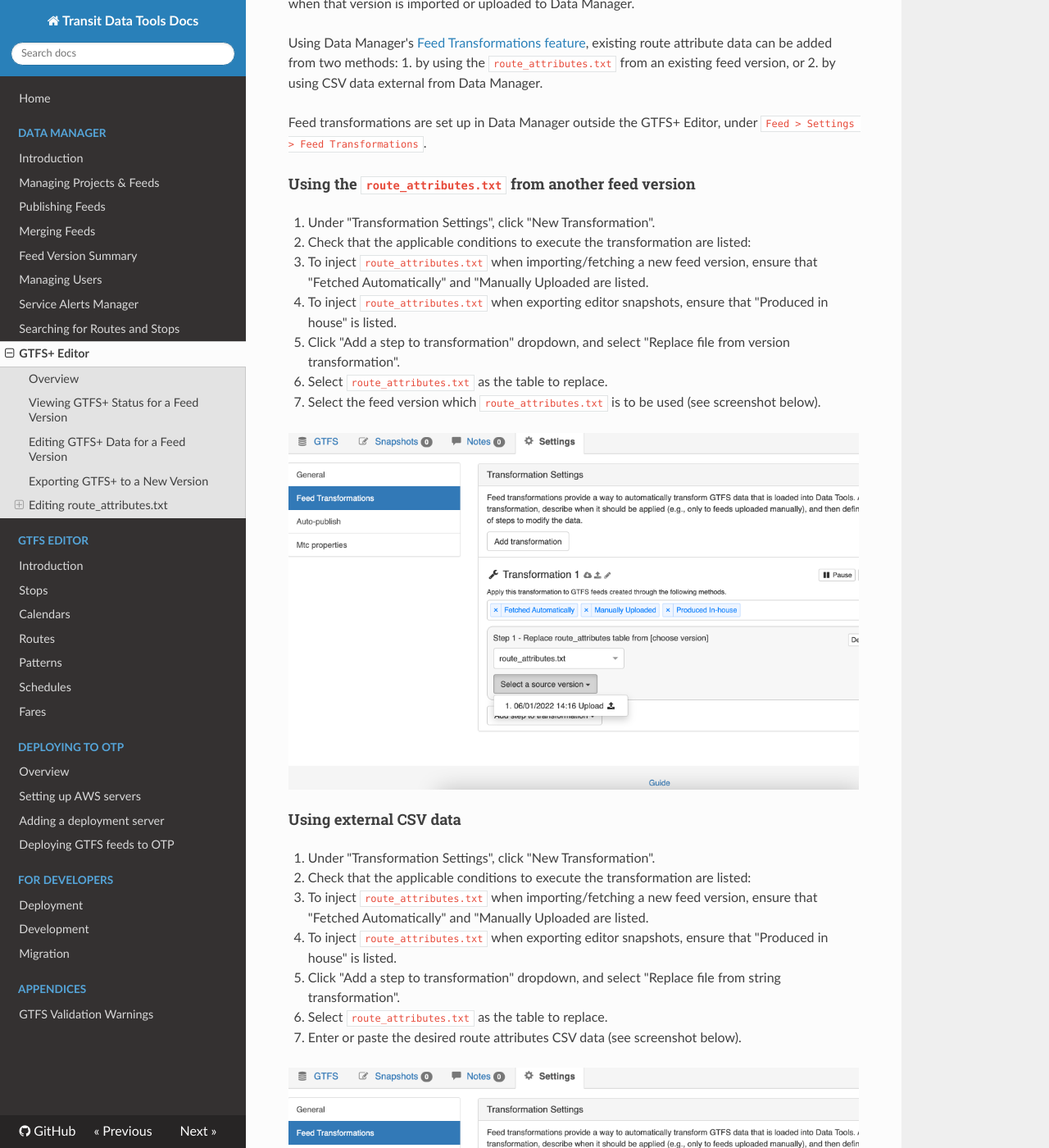
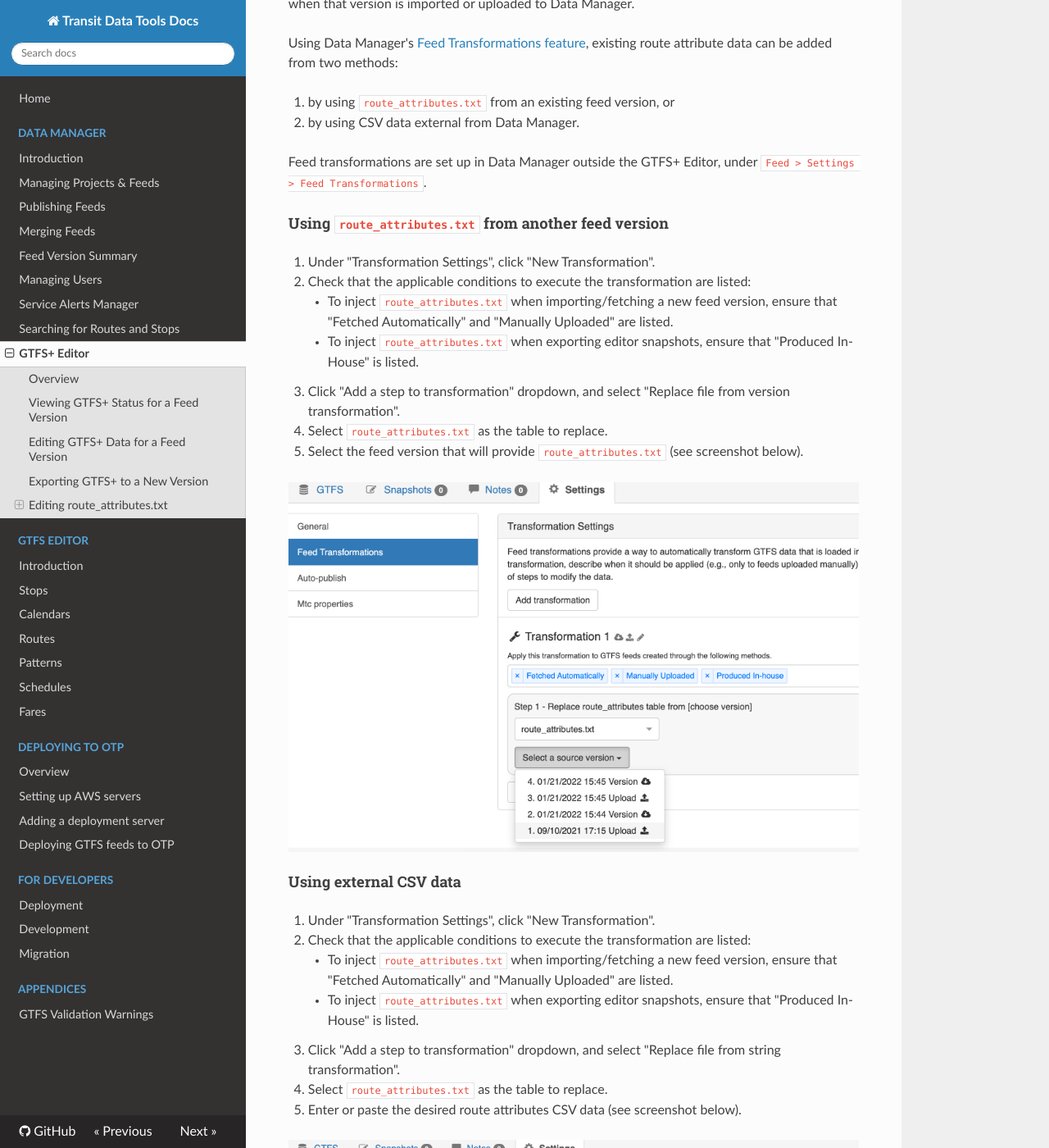
Before and after one commit to wtchen/datatools-ui, an MkDocs documentation site: the page built from docs/user/gtfs-plus-editor.md, in a window 1280 px wide and 1400 px high, scrolled down 4853 px. Shown: the whole window at 82% size. Built offline with MkDocs 1.6.1, drawn with Linux system fonts in a browser that asks for light colours; nearby versions of some CDN libraries.

Commit message:
docs: Tweak wording and screenshots

```diff
--- a/docs/user/gtfs-plus-editor.md
+++ b/docs/user/gtfs-plus-editor.md
@@ -82,20 +82,21 @@ when that version is imported or uploaded to Data Manager.
 
 Using Data Manager's [Feed Transformations feature](./managing-projects-feeds.md#feed-transformations),
 existing route attribute data can be added from two methods:
-1. by using the `route_attributes.txt` from an existing feed version, or
+
+1. by using `route_attributes.txt` from an existing feed version, or
 2. by using CSV data external from Data Manager.
 
 Feed transformations are set up in Data Manager outside the GTFS+ Editor, under `Feed > Settings > Feed Transformations`.
 
-#### Using the `route_attributes.txt` from another feed version
+#### Using `route_attributes.txt` from another feed version
 
 1. Under "Transformation Settings", click "New Transformation".
 2. Check that the applicable conditions to execute the transformation are listed:
-   * To inject `route_attributes.txt` when importing/fetching a new feed version, ensure that "Fetched Automatically" and "Manually Uploaded are listed.
-   * To inject `route_attributes.txt` when exporting editor snapshots, ensure that "Produced in house" is listed.
+    * To inject `route_attributes.txt` when importing/fetching a new feed version, ensure that "Fetched Automatically" and "Manually Uploaded" are listed.
+    * To inject `route_attributes.txt` when exporting editor snapshots, ensure that "Produced In-House" is listed.
 3. Click "Add a step to transformation" dropdown, and select "Replace file from version transformation".
 4. Select `route_attributes.txt` as the table to replace.
-5. Select the feed version which `route_attributes.txt` is to be used (see screenshot below).
+5. Select the feed version that will provide `route_attributes.txt` (see screenshot below).
 
 ![Replace route attributes from version screenshot](../img/transform-route-attr-from-version.png)
 
@@ -103,8 +104,8 @@ Feed transformations are set up in Data Manager outside the GTFS+ Editor, under
 
 1. Under "Transformation Settings", click "New Transformation".
 2. Check that the applicable conditions to execute the transformation are listed:
-   * To inject `route_attributes.txt` when importing/fetching a new feed version, ensure that "Fetched Automatically" and "Manually Uploaded are listed.
-   * To inject `route_attributes.txt` when exporting editor snapshots, ensure that "Produced in house" is listed.
+    * To inject `route_attributes.txt` when importing/fetching a new feed version, ensure that "Fetched Automatically" and "Manually Uploaded" are listed.
+    * To inject `route_attributes.txt` when exporting editor snapshots, ensure that "Produced In-House" is listed.
 3. Click "Add a step to transformation" dropdown, and select "Replace file from string transformation".
 4. Select `route_attributes.txt` as the table to replace.
 5. Enter or paste the desired route attributes CSV data (see screenshot below).
```
Also changed, not shown: docs/user/managing-projects-feeds.md (+14 -10 lines), docs/img/transform-route-attr-from-version.png.
